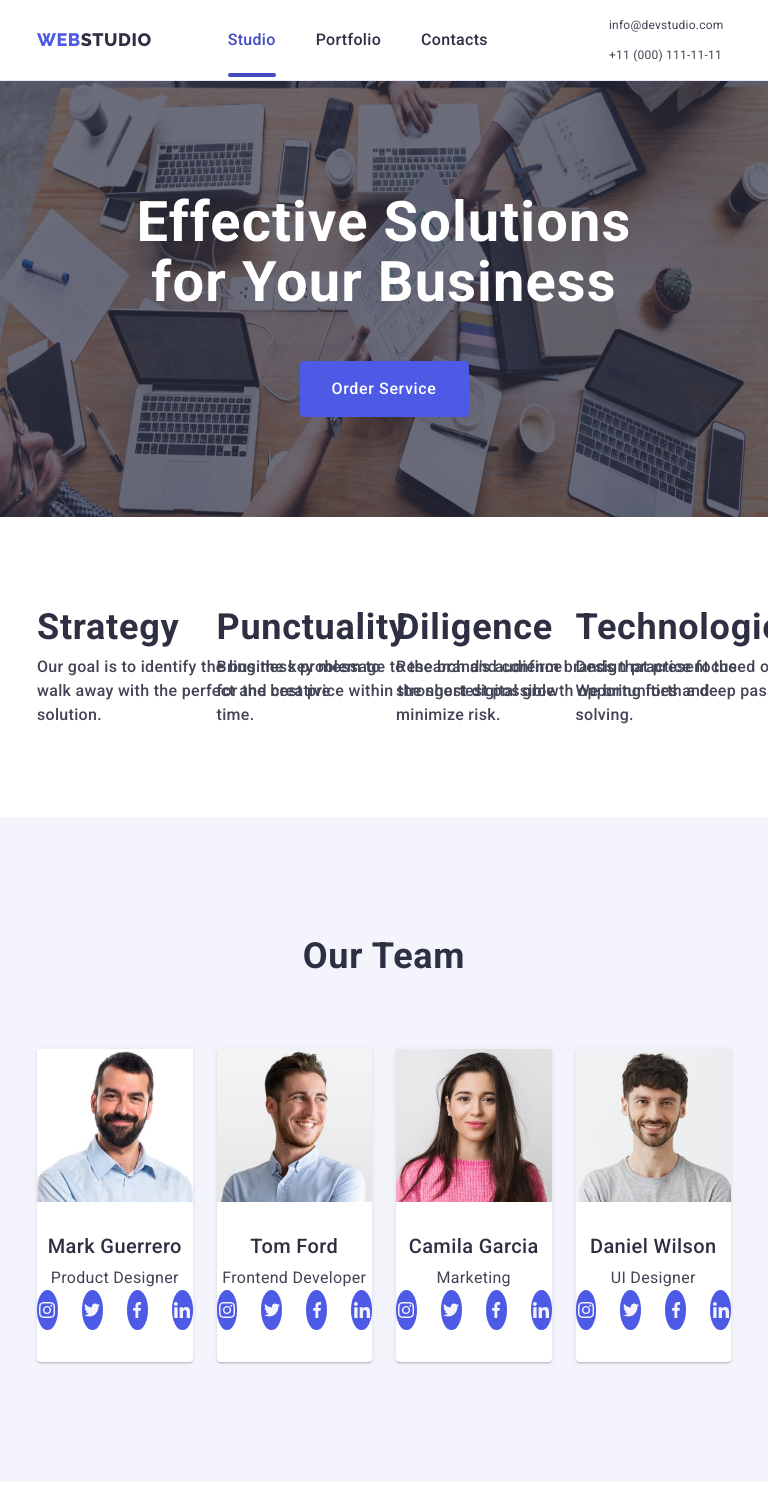
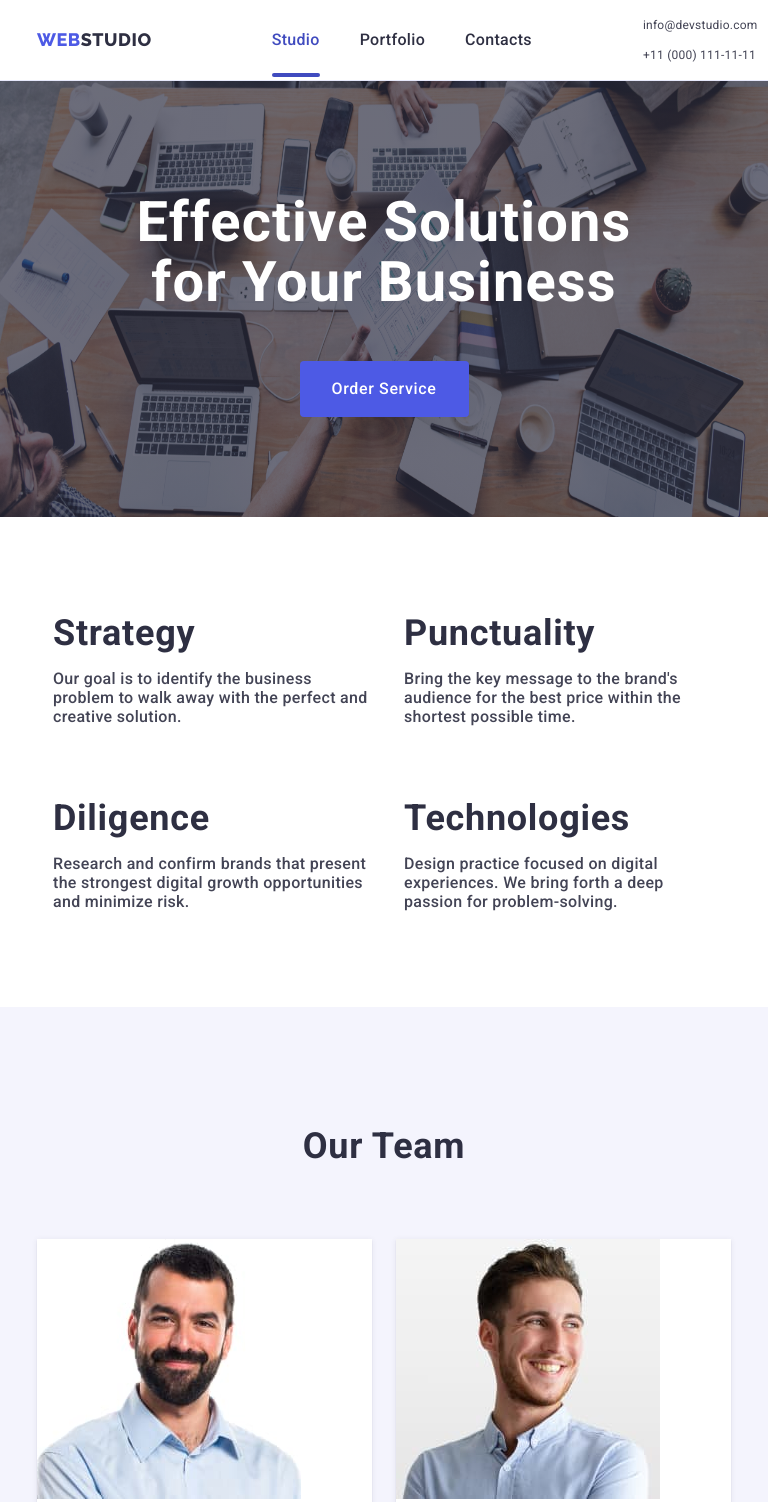
Before and after one commit to Vova445/goit-markup-hw-06, a plain HTML site: page index.html in a window 768 px wide. Shown: the top 1502 px of the page. Drawn offline with nearby package versions, Linux system fonts and the light colour scheme.

Commit message:
Update 1

```diff
--- a/css/styles.css
+++ b/css/styles.css
@@ -60,6 +60,17 @@ a{
     margin-right: 76px;
 }
 
+@media (min-width: 767px) and (max-width: 1157px){
+    .logo{
+        margin-right: 120px;
+        margin-left: 0 ;
+    }
+    .menu{
+        display: flex;
+        gap: 40px;
+        margin-right: -10px;
+    }
+}
 .link{
     text-decoration: none;
 }
@@ -215,8 +226,8 @@ margin-bottom: 8px;
 
 @media (min-width: 767px) and (max-width: 1157px) {
     .part-two{
-        padding-top: 90px;
-        padding-bottom: 90px;
+        padding-top: 96px;
+        padding-bottom: 96px;
     }
 
     .list-two{
@@ -224,6 +235,8 @@ margin-bottom: 8px;
         flex-wrap: wrap;
         column-gap: 24px;
         row-gap: 72px;
+        padding-left: 16px;
+
 
     }
 
@@ -245,18 +258,19 @@ margin-bottom: 8px;
         font-size: 36px;
         font-weight: 700;
         line-height: 40px;
-        letter-spacing: 0.02em;
+        letter-spacing: 0.72px;
+        text-transform: capitalize;
 
    }
 
    .part-two-text{
-    font-family: Roboto;
     font-size: 16px;
     font-weight: 500;
-    line-height: 24px;
-    letter-spacing: 0.02em;
-    width: 356px;
-    height: 72px;
+    line-height: 19px;
+    letter-spacing: 0.32px;
+    padding-top: 8px;
+    width: 322px;
+
    }
 
    .list-part{
@@ -264,6 +278,20 @@ margin-bottom: 8px;
    }
 }
 
+
+@media (min-width: 767px) and (max-width: 1167px) {
+    .list-four{
+        display: flex;
+        flex-wrap: wrap;
+        column-gap: 24px;
+        row-gap: 64px;
+    }
+
+    .li-one{
+        width: calc((100% - 24px) / 2);
+    }
+
+}
 .list-three{
     list-style-type: none;
     display: flex;
@@ -290,28 +318,53 @@ margin-bottom: 8px;
     column-gap: 24px;
     row-gap: 48px;
 }
+@media screen and (min-width: 1158px) {
+    .list-part{
+        width: calc((100% - 72px) / 4);
+    }
+}
 
-.list-part{
-    width: calc((100% - 72px) / 4);
-}
 
 .list-part-q{
     width: calc((100% - 48px) / 3);
 
 }
+@media screen and (min-width: 1158px){
+
 
 .list-part-five{
     width: calc((100% - 120px) / 6);
     height: 88px;
 }
 
+}
 
+
+@media (min-width: 767px) and (max-width: 1157) {
+    .clients{
+        display: flex;
+        flex-wrap: wrap;
+        column-gap: 24px;
+        row-gap: 72px;
+    }
+    .list-part-five{
+        width: calc((100% - 24px) / 4);
+        height: 88px;
+        width: 168px;
+    }
+}
 .li-one{
     background-color: #FFFFFF;
-    width: calc((100% - 72px) / 4);
+
     border-radius: 0px 0px 4px 4px;
 }
 
+
+@media screen and (min-width: 1158px) {
+    .li-one{
+    width: calc((100% - 72px) / 4);
+}
+}
 .part-three-title{
     font-size: 20px;
     font-weight: 500;
@@ -402,6 +455,8 @@ margin-bottom: 8px;
     line-height: 1.5;
     font-weight: 400;
     max-width: 264px;
+    margin-left: auto ;
+    margin-right: auto;
 }
 
 
```
Also changed, not shown: index.html (+1 -1 lines).
